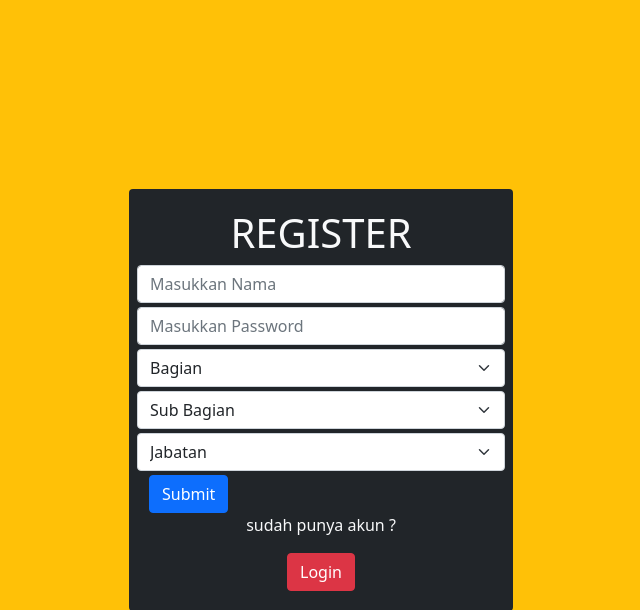
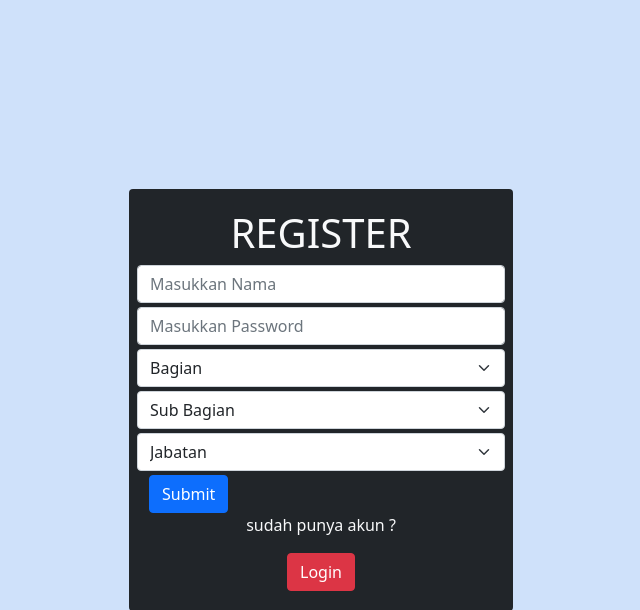
Before and after one commit to dicky495/checklist_job, a PHP site: page /register.php in a window 1280 px wide. Shown: the top 610 px of the page, without its empty margins (319-959 px from the left). Run offline with PHP 8.4, Linux system fonts and the light colour scheme.

Commit message:
Add files via upload

```diff
--- a/checklist_job/css/style.css
+++ b/checklist_job/css/style.css
@@ -1,5 +1,5 @@
 body {
-    background-color: #ffc107;
+    background-color: #cfe1fa;
 }
 
 .col-sm {
@@ -32,3 +32,6 @@ body {
         padding: 20px;
     }
 }
+.tes {
+    border: 1px solid red;
+}
```
